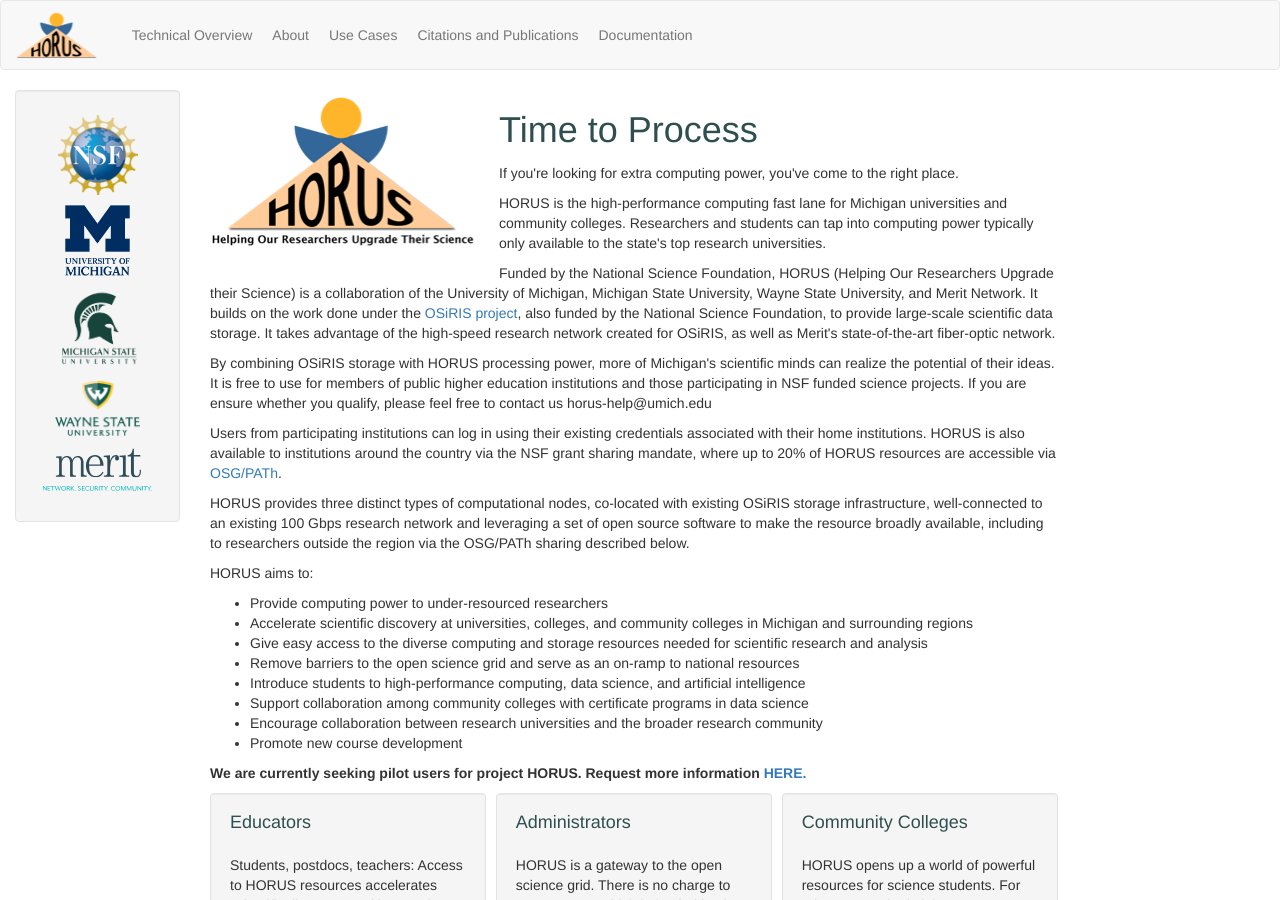
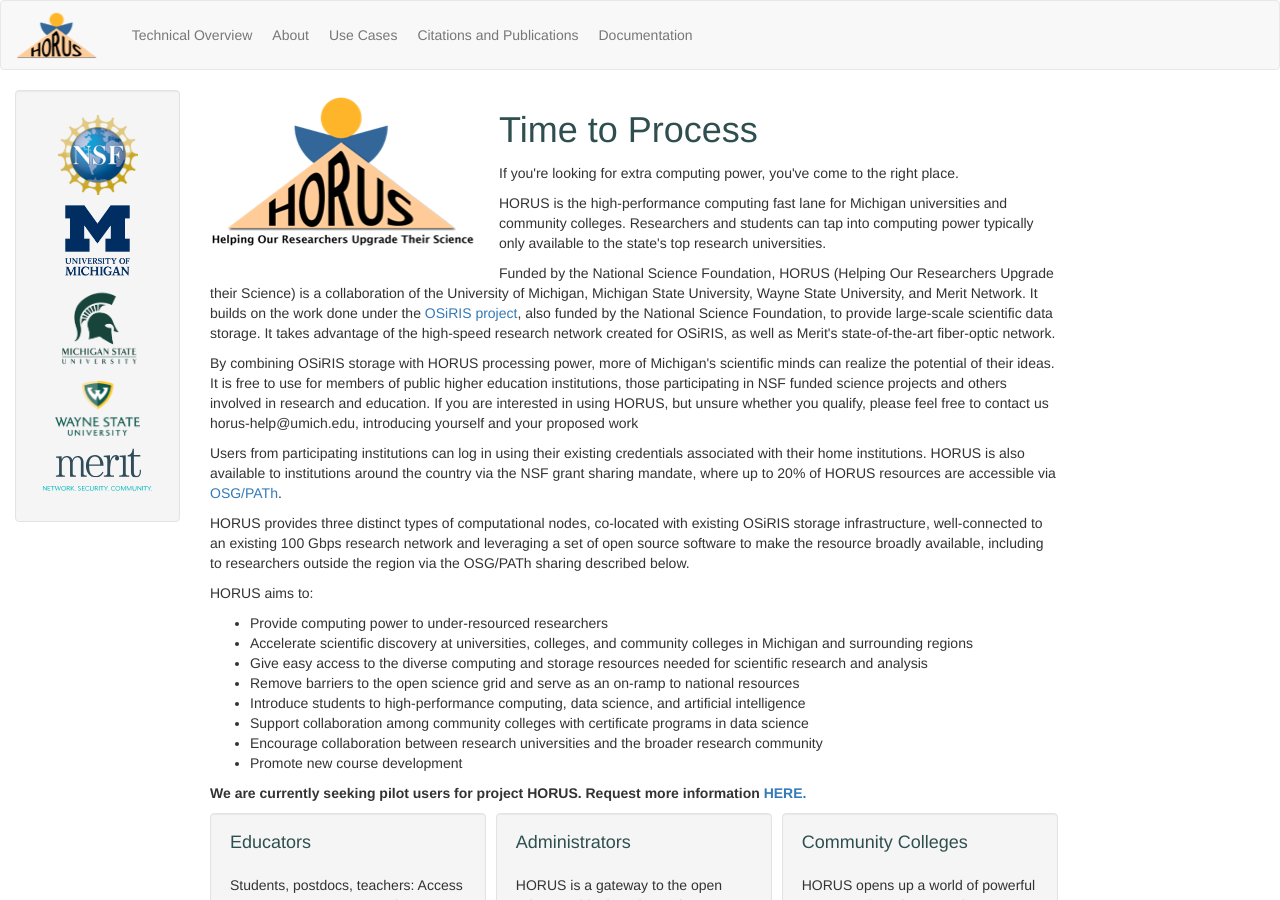
Before and after one commit to horus-ci/horus-dev.github.io, a Jekyll site: the page built from index.html, in a window 1280 px wide and 900 px high. Built offline with Jekyll 4.4.1, drawn with Linux system fonts in a browser that asks for light colours; the list of posts is cut into pages by our own code.

Commit message:
Fix typo and expand use cases

```diff
--- a/index.html
+++ b/index.html
@@ -11,7 +11,7 @@
 
 <p>Funded by the National Science Foundation, HORUS (Helping Our Researchers Upgrade their Science) is a collaboration of the University of Michigan, Michigan State University, Wayne State University, and Merit Network. It builds on the work done under the <a href="https://www.osris.org/">OSiRIS project</a>, also funded by the National Science Foundation, to provide large-scale scientific data storage. It takes advantage of the high-speed research network created for OSiRIS, as well as Merit's state-of-the-art fiber-optic network. </p>
 
-<p>By combining OSiRIS storage with HORUS processing power, more of Michigan's scientific minds can realize the potential of their ideas. It is free to use for members of public higher education institutions and those participating in NSF funded science projects. If you are ensure whether you qualify, please feel free to contact us horus-help@umich.edu</p>
+<p>By combining OSiRIS storage with HORUS processing power, more of Michigan's scientific minds can realize the potential of their ideas. It is free to use for members of public higher education institutions, those participating in NSF funded science projects and others involved in research and education. If you are interested in using HORUS, but unsure whether you qualify, please feel free to contact us horus-help@umich.edu, introducing yourself and your proposed work</p>
 
 <p>Users from participating institutions can log in using their existing credentials associated with their home institutions. HORUS is also available to institutions around the country via the NSF grant sharing mandate, where up to 20% of HORUS resources are accessible via <a href="https://osg-htc.org/campus-cyberinfrastructure.html">OSG/PATh</a>.</p>
 
```
